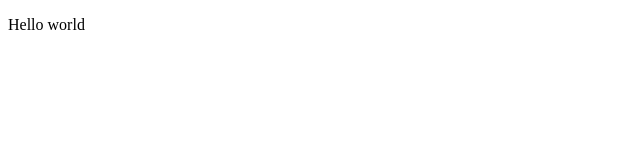
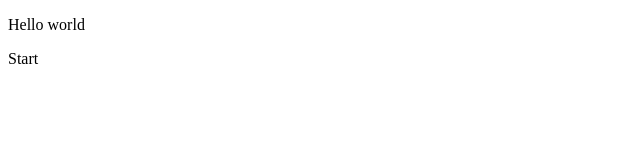
Before and after one commit to Mohammad-Malekii/projectController, a plain HTML site: page index.html in a window 1280 px wide. Shown: the full height of the page, 0-640 px from the left. Drawn offline with Linux system fonts and the light colour scheme.

Commit message:
Start text

```diff
--- a/index.html
+++ b/index.html
@@ -7,5 +7,6 @@
   </head>
   <body>
     <p>Hello world</p>
+    <p>Start</p>
   </body>
 </html>
```
